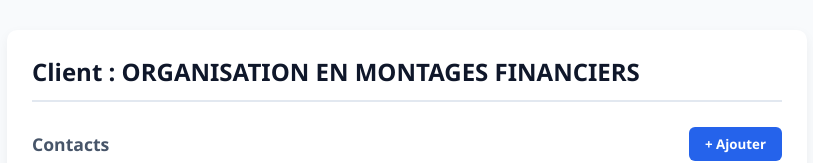
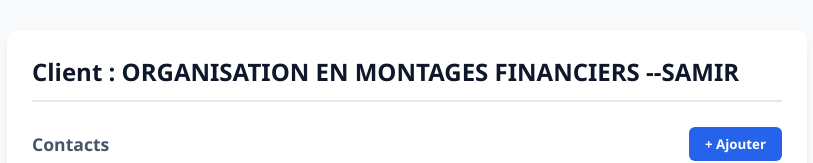
Before and after one commit to samirOMF/crm-webrtc, a plain HTML site: page index.html in a window 1280 px wide. Shown: the top 163 px of the page, without its empty margins (233-1046 px from the left). Drawn offline with Linux system fonts and the light colour scheme.

Commit message:
Update page heading

```diff
--- a/index.html
+++ b/index.html
@@ -11,7 +11,7 @@
 
     <div class="container">
         <!-- Grand Titre -->
-        <h1>Client : ORGANISATION EN MONTAGES FINANCIERS</h1>
+        <h1>Client : ORGANISATION EN MONTAGES FINANCIERS --SAMIR</h1>
 
         <!-- Section Contacts -->
         <div class="contacts-header">
```
